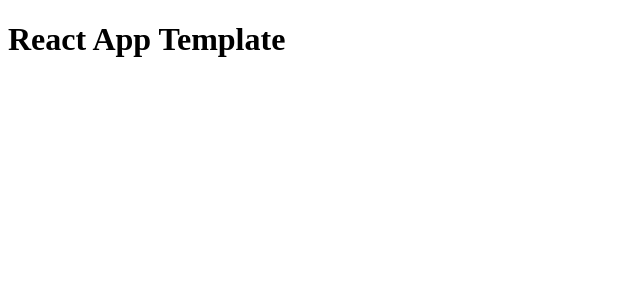
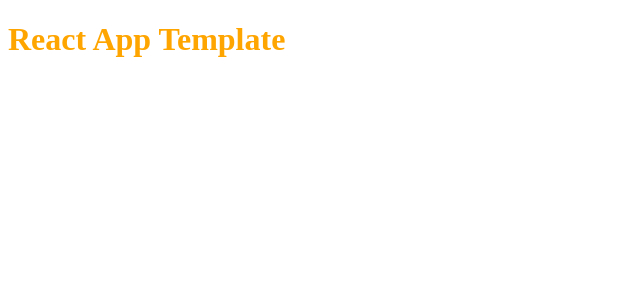
Before and after one commit to khanhduy62/react-template, a JavaScript app: page / in a window 1280 px wide. Shown: the top 300 px of the page, without its empty margins (0-640 px from the left). Built offline with nearby package versions, Linux system fonts and the light colour scheme.

Commit message:
css loader

```diff
--- a/package.json
+++ b/package.json
@@ -20,7 +20,9 @@
     "@babel/preset-env": "^7.15.6",
     "@babel/preset-react": "^7.14.5",
     "babel-loader": "^8.2.2",
+    "css-loader": "^6.3.0",
     "html-webpack-plugin": "^5.3.2",
+    "style-loader": "^3.3.0",
     "webpack": "^5.56.0",
     "webpack-cli": "^4.8.0",
     "webpack-dev-server": "^4.3.0"
--- a/src/App.js
+++ b/src/App.js
@@ -1,3 +1,9 @@
+import './styles.css';
+// import AVATAR from './duy-avatar.png';
+
 export const App = () => {
-  return <h1>React App Template</h1>
+  return <>
+    <h1>React App Template</h1>
+    {/* <img src={AVATAR} alt="My Avatar" /> */}
+  </>
 }
--- /dev/null
+++ b/src/styles.css
@@ -0,0 +1,3 @@
+h1 {
+  color: orange;
+}
--- a/webpack/webpack.config.js
+++ b/webpack/webpack.config.js
@@ -17,6 +17,10 @@ module.exports = {
           },
         ],
       },
+      {
+        test: /\.css$/,
+        use: ['style-loader', 'css-loader'],
+      },
     ],
   },
   output: {
```
Also changed, not shown: src/duy-avatar.png (added).
